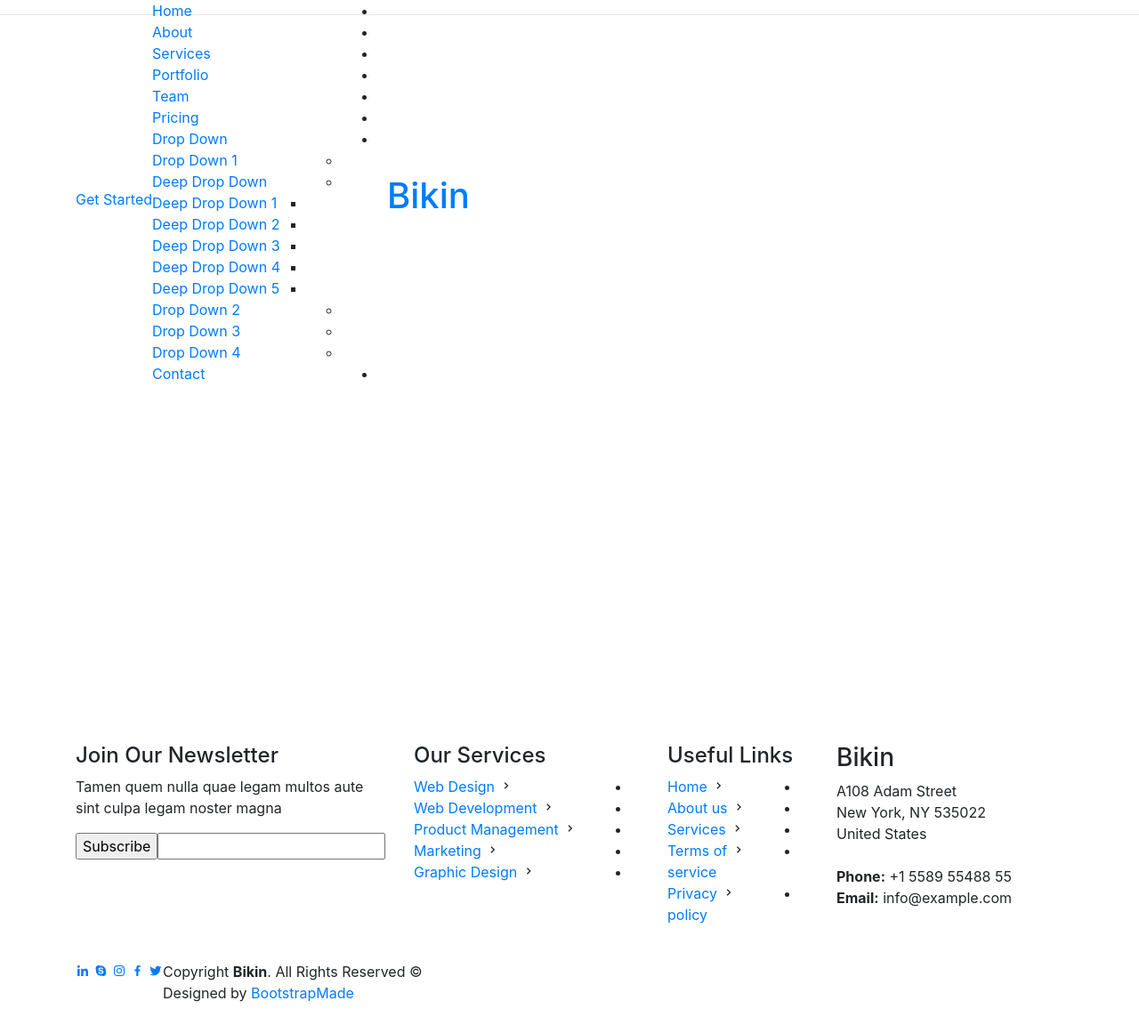
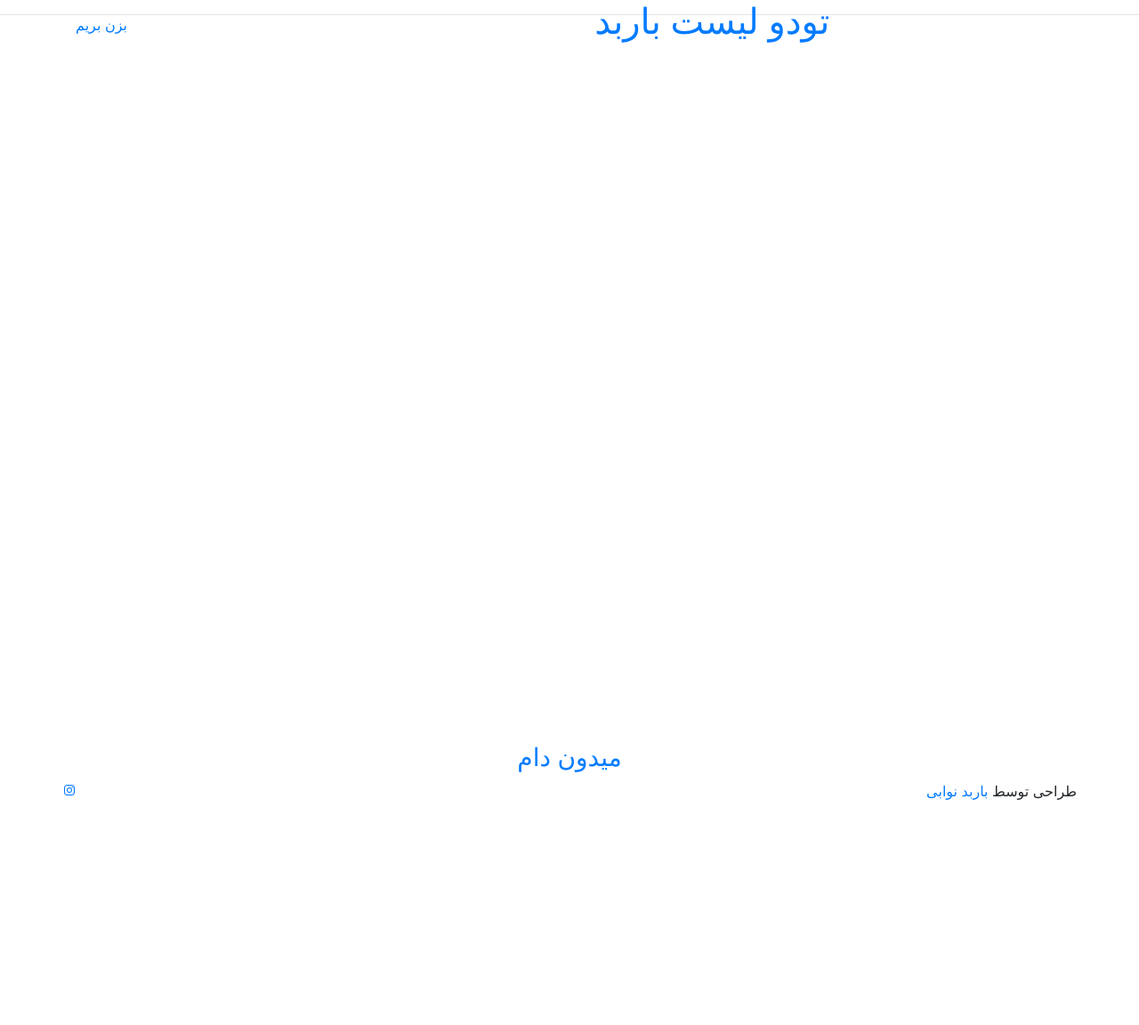
Before and after one commit to barbodnavabi/todo-app, a Django app: page / in a window 1280 px wide. Shown: the whole page at 89% size. After the commit the page ends 899 px from the top, so only its background shows below. Run offline with Django 3.2, Linux system fonts and the light colour scheme; data that the repository does not hold is empty; some libraries are stand-ins or nearby versions.

Commit message:
finish project

```diff
--- /dev/null
+++ b/config/requirements.txt
@@ -0,0 +1,5 @@
+asgiref==3.3.4
+Django==3.2
+django-crispy-forms==1.11.2
+pytz==2021.1
+sqlparse==0.4.1
--- a/config/templates/todo/index.html
+++ b/config/templates/todo/index.html
@@ -8,7 +8,7 @@
   <meta charset="utf-8">
   <meta content="width=device-width, initial-scale=1.0" name="viewport">
 
-  <title>Bikin Bootstrap Template - Index</title>
+  <title>تودو لیست باربد</title>
   <meta content="" name="description">
   <meta content="" name="keywords">
 
@@ -27,63 +27,24 @@
   <link href="{% static 'assets/vendor/venobox/venobox.css'%}" rel="stylesheet">
   <link href="{% static 'assets/vendor/aos/aos.css'%}" rel="stylesheet">
 
-  <!-- Template Main CSS File -->
   <link href="{% static 'assets/css/style.css'%} " rel="stylesheet">
 
-  <!-- =======================================================
-  * Template Name: Bikin - v2.2.1
-  * Template URL: https://bootstrapmade.com/bikin-free-simple-landing-page-template/
-  * Author: BootstrapMade.com
-  * License: https://bootstrapmade.com/license/
-  ======================================================== -->
 </head>
 
 <body>
 
-  <!-- ======= Header ======= -->
   <header id="header" class="fixed-top">
     <div class="container d-flex align-items-center">
 
-      <h1 class="logo mr-auto"><a href="index.html">Bikin</a></h1>
-      <!-- Uncomment below if you prefer to use an image logo -->
-      <!-- <a href="index.html" class="logo mr-auto"><img src="assets/img/logo.png" alt="" class="img-fluid"></a>-->
+      <h1 class="logo mr-auto"><a href="index.html">تودو لیست باربد</a></h1>
 
-      <nav class="nav-menu d-none d-lg-block">
-        <ul>
-          <li class="active"><a href="index.html">Home</a></li>
-          <li><a href="#about">About</a></li>
-          <li><a href="#services">Services</a></li>
-          <li><a href="#portfolio">Portfolio</a></li>
-          <li><a href="#team">Team</a></li>
-          <li><a href="#pricing">Pricing</a></li>
-          <li class="drop-down"><a href="">Drop Down</a>
-            <ul>
-              <li><a href="#">Drop Down 1</a></li>
-              <li class="drop-down"><a href="#">Deep Drop Down</a>
-                <ul>
-                  <li><a href="#">Deep Drop Down 1</a></li>
-                  <li><a href="#">Deep Drop Down 2</a></li>
-                  <li><a href="#">Deep Drop Down 3</a></li>
-                  <li><a href="#">Deep Drop Down 4</a></li>
-                  <li><a href="#">Deep Drop Down 5</a></li>
-                </ul>
-              </li>
-              <li><a href="#">Drop Down 2</a></li>
-              <li><a href="#">Drop Down 3</a></li>
-              <li><a href="#">Drop Down 4</a></li>
-            </ul>
-          </li>
-          <li><a href="#contact">Contact</a></li>
+<hr/>
 
-        </ul>
-      </nav><!-- .nav-menu -->
-
-      <a href="#about" class="get-started-btn scrollto">Get Started</a>
+      <a href="{% url 'index' %}" class="get-started-btn scrollto">بزن بریم</a>
 
     </div>
-  </header><!-- End Header -->
+  </header>
 <hr/>
-    <!-- ======= Contact Section ======= -->
     <section  class="contact section-bg">
       <div class="container" data-aos="fade-up">
 
@@ -157,74 +118,16 @@
   <footer id="footer">
 
     <div class="footer-top">
+              <h3  class="text-center" ><a href="https://meydondam.com" class="text-center">میدون دام</a></h3>
       <div class="container">
         <div class="row">
-
-          <div class="col-lg-3 col-md-6 footer-contact">
-            <h3>Bikin</h3>
-            <p>
-              A108 Adam Street <br>
-              New York, NY 535022<br>
-              United States <br><br>
-              <strong>Phone:</strong> +1 5589 55488 55<br>
-              <strong>Email:</strong> info@example.com<br>
-            </p>
-          </div>
-
-          <div class="col-lg-2 col-md-6 footer-links">
-            <h4>Useful Links</h4>
-            <ul>
-              <li><i class="bx bx-chevron-right"></i> <a href="#">Home</a></li>
-              <li><i class="bx bx-chevron-right"></i> <a href="#">About us</a></li>
-              <li><i class="bx bx-chevron-right"></i> <a href="#">Services</a></li>
-              <li><i class="bx bx-chevron-right"></i> <a href="#">Terms of service</a></li>
-              <li><i class="bx bx-chevron-right"></i> <a href="#">Privacy policy</a></li>
-            </ul>
-          </div>
-
-          <div class="col-lg-3 col-md-6 footer-links">
-            <h4>Our Services</h4>
-            <ul>
-              <li><i class="bx bx-chevron-right"></i> <a href="#">Web Design</a></li>
-              <li><i class="bx bx-chevron-right"></i> <a href="#">Web Development</a></li>
-              <li><i class="bx bx-chevron-right"></i> <a href="#">Product Management</a></li>
-              <li><i class="bx bx-chevron-right"></i> <a href="#">Marketing</a></li>
-              <li><i class="bx bx-chevron-right"></i> <a href="#">Graphic Design</a></li>
-            </ul>
-          </div>
-
-          <div class="col-lg-4 col-md-6 footer-newsletter">
-            <h4>Join Our Newsletter</h4>
-            <p>Tamen quem nulla quae legam multos aute sint culpa legam noster magna</p>
-            <form action="" method="post">
-              <input type="email" name="email"><input type="submit" value="Subscribe">
-            </form>
-          </div>
-
+        <div class="credits text-center">
+         طراحی توسط<a href="https://instagram.com/barbod_nv" class="text-center"> باربد نوابی </a>
         </div>
+        <hr/>
+      <div class="social-links text-center text-md-right pt-3 pt-md-0">
+        <a href="https://instagram.com/barbod_nv" class="instagram"><i class="bx bxl-instagram"></i></a>
       </div>
-    </div>
-
-    <div class="container d-md-flex py-4">
-
-      <div class="mr-md-auto text-center text-md-left">
-        <div class="copyright">
-          &copy; Copyright <strong><span>Bikin</span></strong>. All Rights Reserved
-        </div>
-        <div class="credits">
-          <!-- All the links in the footer should remain intact. -->
-          <!-- You can delete the links only if you purchased the pro version. -->
-          <!-- Licensing information: https://bootstrapmade.com/license/ -->
-          <!-- Purchase the pro version with working PHP/AJAX contact form: https://bootstrapmade.com/bikin-free-simple-landing-page-template/ -->
-          Designed by <a href="https://bootstrapmade.com/">BootstrapMade</a>
-        </div>
-      </div>
-      <div class="social-links text-center text-md-right pt-3 pt-md-0">
-        <a href="#" class="twitter"><i class="bx bxl-twitter"></i></a>
-        <a href="#" class="facebook"><i class="bx bxl-facebook"></i></a>
-        <a href="#" class="instagram"><i class="bx bxl-instagram"></i></a>
-        <a href="#" class="google-plus"><i class="bx bxl-skype"></i></a>
-        <a href="#" class="linkedin"><i class="bx bxl-linkedin"></i></a>
       </div>
     </div>
   </footer><!-- End Footer -->
```
